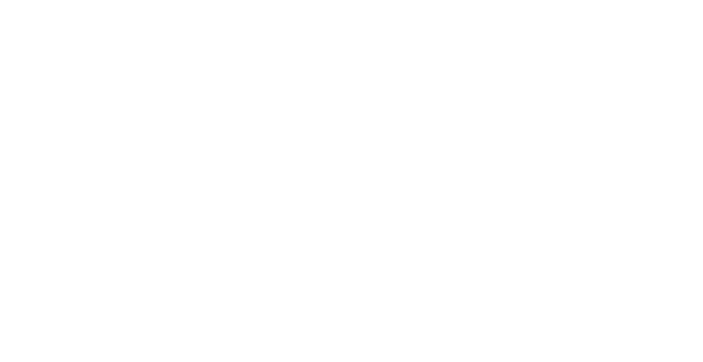
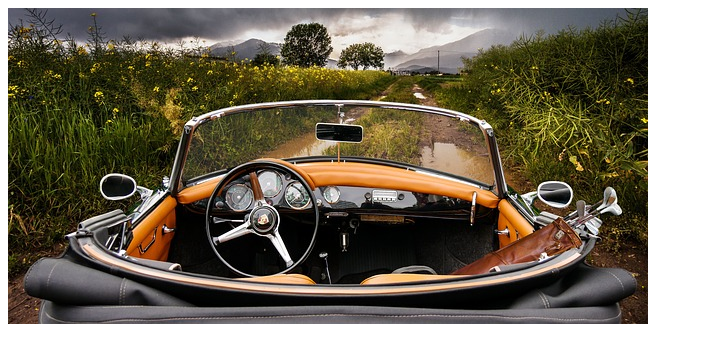
Before and after one commit to Maxxs71/exercicesdetest, a plain HTML site: page index.html in a window 1280 px wide. Shown: the whole page, without its empty margins (0-703 px from the left). Drawn offline with Linux system fonts and the light colour scheme.

Commit message:
Ajout photo dans index

```diff
--- a/index.html
+++ b/index.html
@@ -9,6 +9,6 @@
     <link rel="stylesheet" href="style.css">
 </head>
 <body>
-
+<img src="images/automobile-g60449f44c_640.jpg" alt="">
 </body>
 </html>
```
Also changed, not shown: images/automobile-g60449f44c_640.jpg (added).
